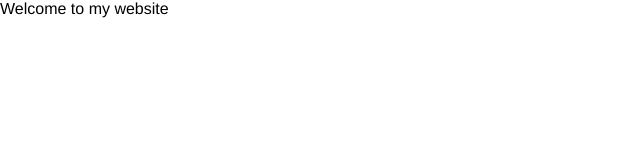
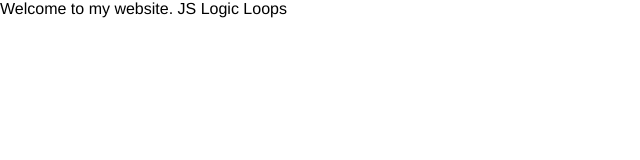
Before and after one commit to thaiscabrallima/js-logic-loops, a plain HTML site: page index.html in a window 1280 px wide. Shown: the whole page, without its empty margins (0-640 px from the left). Drawn offline with Linux system fonts and the light colour scheme.

Commit message:
Text modified

```diff
--- a/index.html
+++ b/index.html
@@ -10,7 +10,7 @@
     <script src="js/main.js"></script>
 </head>
 <body>
-    <h1>Welcome to my website</h1>
+    <h1>Welcome to my website. JS Logic Loops</h1>
 
 </body>
 </html>
```
